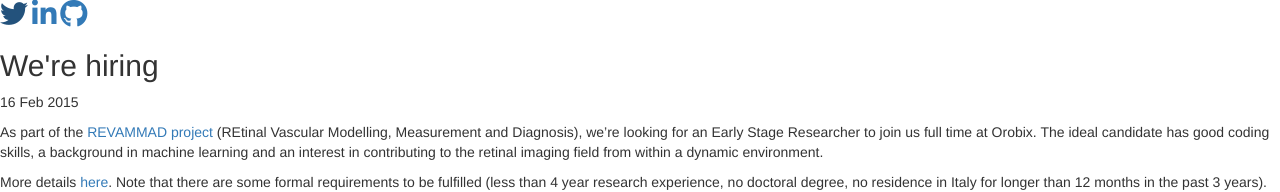
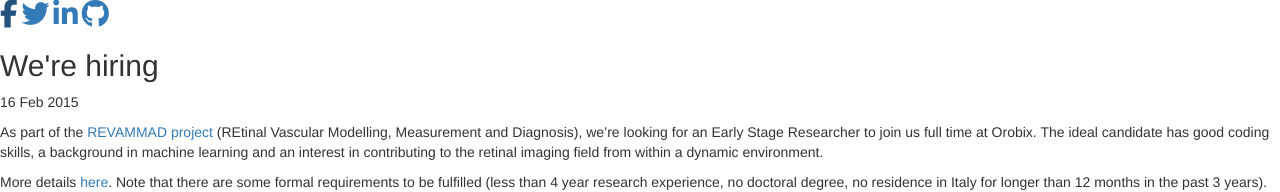
Before and after one commit to orobix/orobix.github.com, a Jekyll site: the page built from _posts/2015-02-16-were-hiring.markdown, in a window 1280 px wide. Shown: the top 192 px of the page. Built offline with Jekyll 4.4.1, drawn with Linux system fonts in a browser that asks for light colours; nearby versions of some CDN libraries; library files that are not in the unit come from our copies; Markdown is read by kramdown in place of the engine named in the settings.

Commit message:
added facebook link

```diff
--- a/_layouts/default.html
+++ b/_layouts/default.html
@@ -23,6 +23,7 @@
   </head>
   <body>
     <div class="socials">
+      <a href="https://www.facebook.com/orobix" target="_blank"><i class="fa fa-facebook fa-2x"></i></a>
       <a href="https://twitter.com/orobix" target="_blank"><i class="fa fa-twitter fa-2x"></i></a>
       <a href="https://www.linkedin.com/company/orobix-srl" target="_blank"><i class="fa fa-linkedin fa-2x"></i></a>
       <a href="https://github.com/orobix" target="_blank"><i class="fa fa-github fa-2x"></i></a>
```
